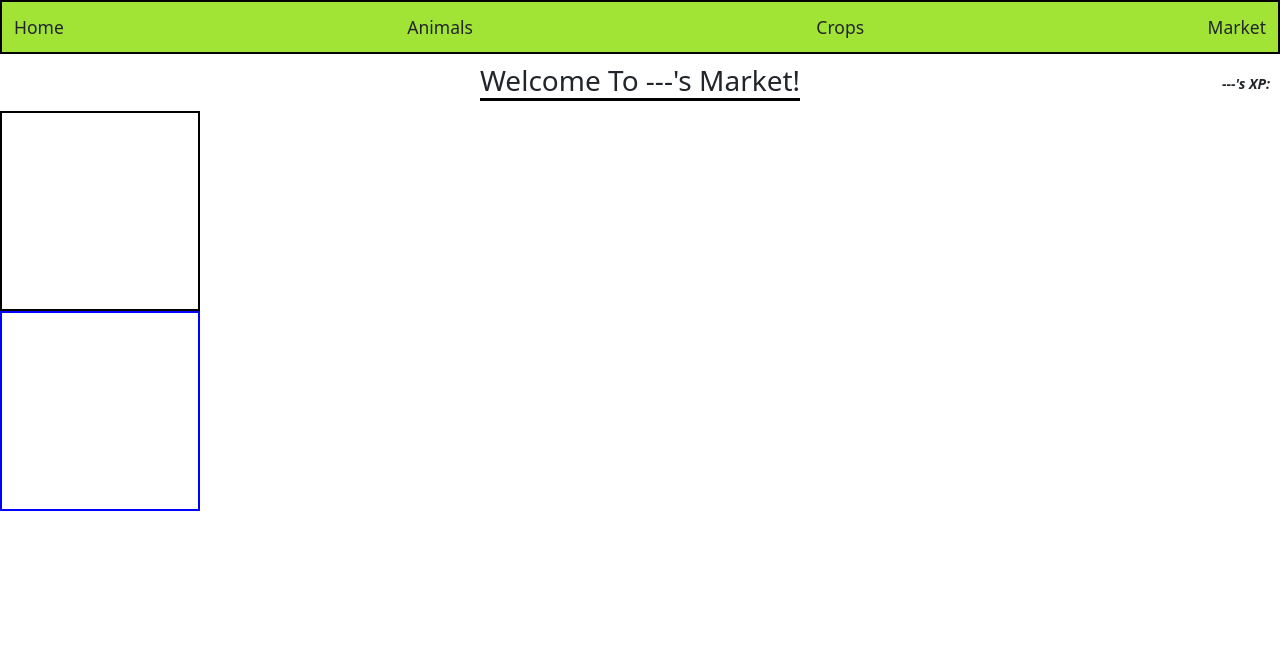
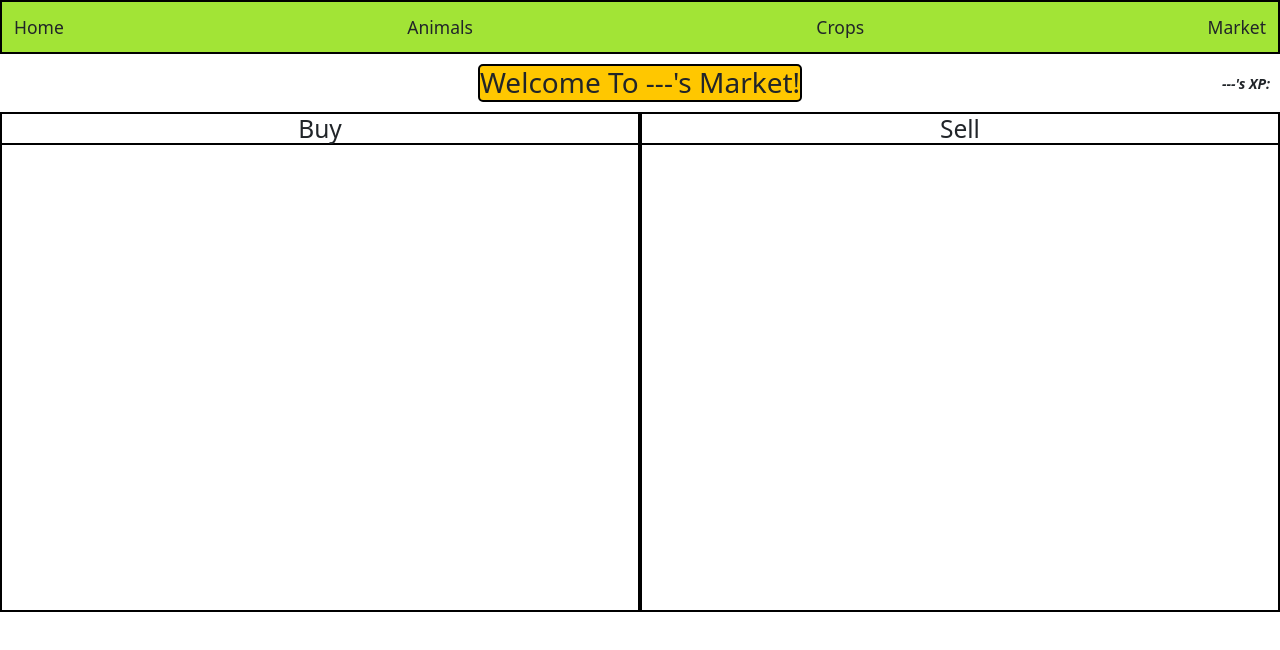
Before and after one commit to connor-w-smith/Farmageddon, a React (Vite) app in the folder farmageddon/: page /market in a window 1280 px wide. Shown: the top 650 px of the page. Built offline with nearby package versions, Linux system fonts and the light colour scheme.

Commit message:
Market div's done
Market divs are done. Now to add logic to the market.

```diff
--- a/farmageddon/src/css/Market.css
+++ b/farmageddon/src/css/Market.css
@@ -1,6 +1,8 @@
 .marketHeading {
     margin: 0;
-    border-bottom: 3px solid black;
+    border: 2px solid black;
+    border-radius: 5px;
+    background-color: #ffc700;
 }
 
 .marketTop {
@@ -18,13 +20,20 @@
 }
 
 .buy {
-    height: 200px;
-    width: 200px;
+    height: 500px;
+    width: 50%;
+    float: left;
     border: 2px solid black;
 }
 
 .sell {
-    height: 200px;
-    width: 200px;
-    border: 2px solid blue;
+    height: 500px;
+    width: 50%;
+    float: left;
+    border: 2px solid black;
 }
+
+.buyHeader, .sellHeader {
+    text-align: center;
+    border-bottom: 2px solid black;
+}
--- a/farmageddon/src/pages/Market.jsx
+++ b/farmageddon/src/pages/Market.jsx
@@ -8,10 +8,10 @@ function Market() {
                 <em><strong><span className="marketSpan">---'s XP: </span></strong></em>
             </div>
             <div className="buy">
-
+                <h3 className="buyHeader">Buy</h3>
             </div>
             <div className="sell">
-
+                <h3 className="sellHeader">Sell</h3>
             </div>
         </div>
     )
```
